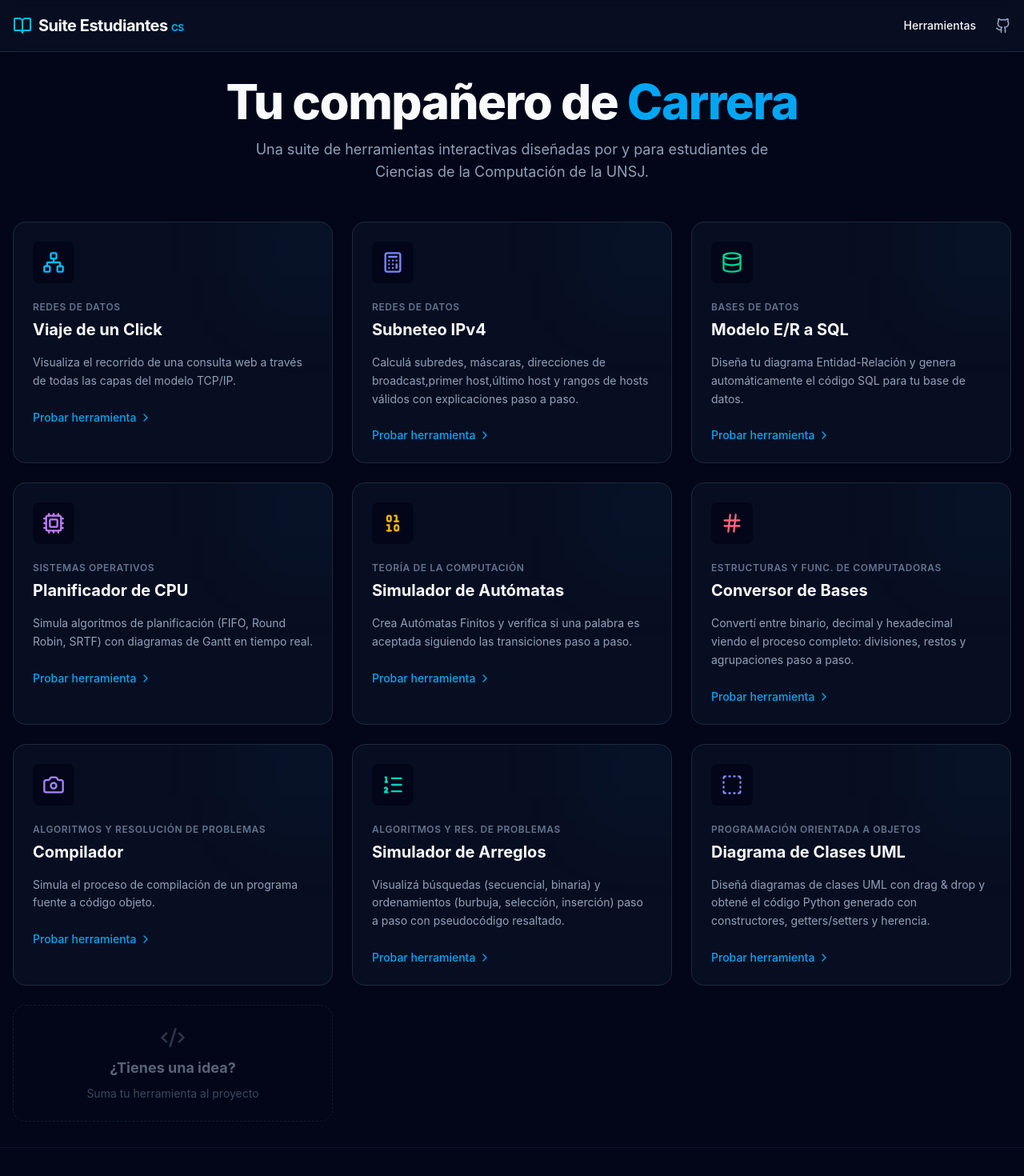
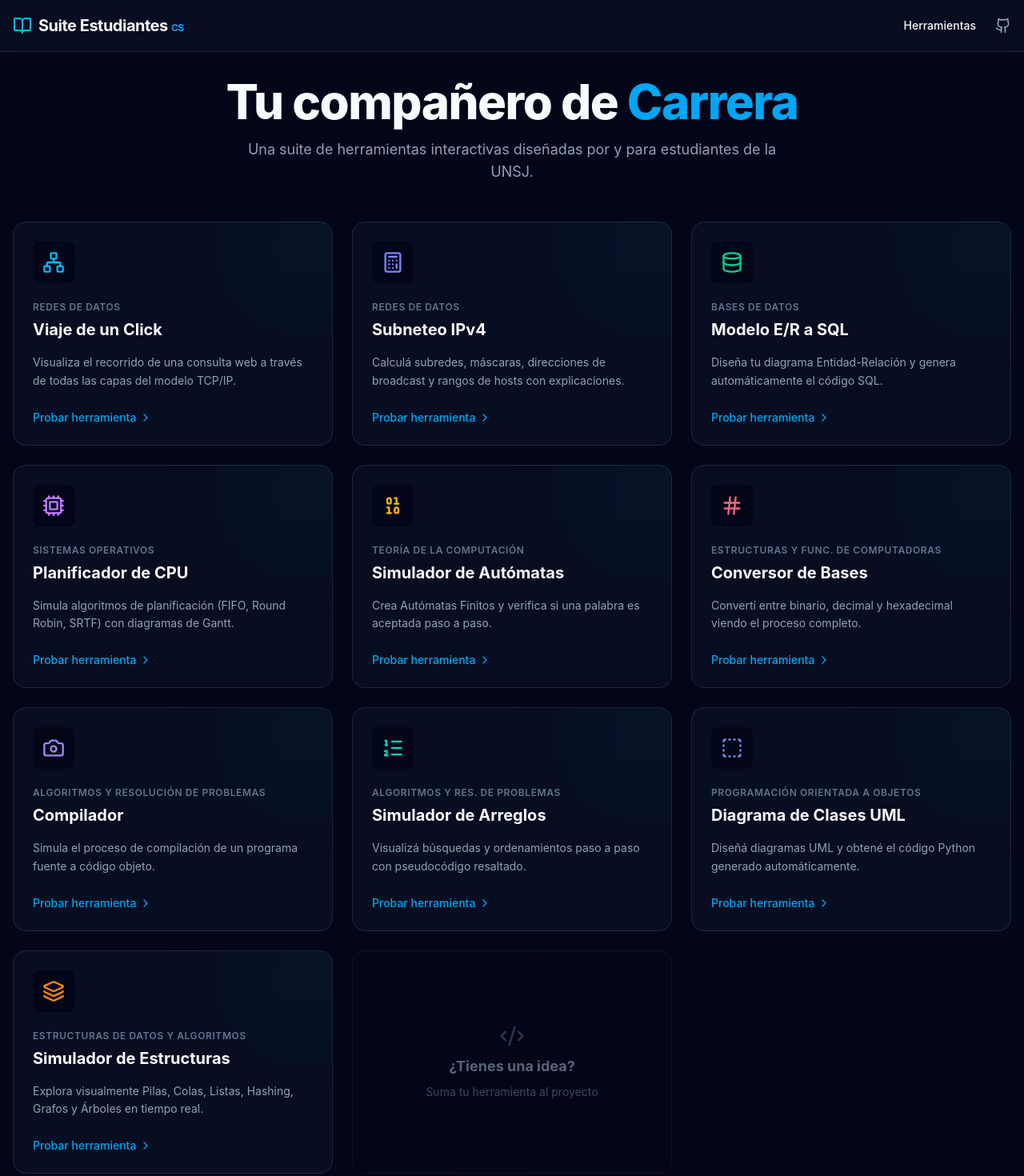
Before and after one commit to JoaquinSasso/MenSso, a React (Vite) app in the folder suite-estudiantes/: page / in a window 1280 px wide. Shown: the top 1470 px of the page at 80% size. Built offline with nearby package versions, Linux system fonts and the light colour scheme.

Commit message:
sin cambios en app,añadí layers,y cree simuladorEDA

```diff
--- a/suite-estudiantes/src/App.tsx
+++ b/suite-estudiantes/src/App.tsx
@@ -8,6 +8,8 @@ import PlanificadorCPU from "./pages/so/PlanificadorCPU";
 import SimuladorArreglos from "./pages/AyRP/SimuladorArreglos";
 import Compilador from "./pages/AyRP/compilador";
 import DiagramaClases from "./pages/poo/DiagramaClases";
+
+
 
 function App() {
     return (
@@ -31,18 +33,18 @@ function App() {
 
                     {/* Algoritmos y Resolución de Problemas */}
                     <Route path="AyRP/compilador" element={<Compilador />} />
+                    <Route path="ayrp/simulador-arreglos" element={<SimuladorArreglos />} />
 
                     {/* Estructuras y Funcionamiento de Computadoras */}
                     <Route path="efc/conversor-bases" element={<ConversorBases />} />
 
-					{/* Algoritmos y Resolución de Problemas */}
-					<Route path="ayrp/simulador-arreglos" element={<SimuladorArreglos />} />
+                    {/* Programacion orientada a objetos */}
+                    <Route path="poo/diagrama-clases" element={<DiagramaClases />} />
 
-					{/* Ruta comodín: cualquier otra URL vuelve al Hub */}
+
+
+                    {/* IMPORTANTE: La ruta comodín siempre al final de la lista */}
                     <Route path="*" element={<Hub />} />
-
-					{/*Programacion orientada a objetos */}
-					<Route path="poo/diagrama-clases" element={<DiagramaClases />} />
                 </Route>
             </Routes>
         </BrowserRouter>
--- a/suite-estudiantes/src/pages/Hub.tsx
+++ b/suite-estudiantes/src/pages/Hub.tsx
@@ -11,9 +11,9 @@ import {
     Camera,
     ListOrdered,
     BoxSelect,
+	Layers,
 } from "lucide-react";
 
-// Definimos el tipo de datos para nuestras herramientas
 interface ToolCard {
     title: string;
     description: string;
@@ -26,8 +26,7 @@ interface ToolCard {
 const tools: ToolCard[] = [
     {
         title: "Viaje de un Click",
-		description:
-			"Visualiza el recorrido de una consulta web a través de todas las capas del modelo TCP/IP.",
+        description: "Visualiza el recorrido de una consulta web a través de todas las capas del modelo TCP/IP.",
         icon: Network,
         path: "/redes/click",
         category: "Redes de Datos",
@@ -35,8 +34,7 @@ const tools: ToolCard[] = [
     },
     {
         title: "Subneteo IPv4",
-		description:
-			"Calculá subredes, máscaras, direcciones de broadcast,primer host,último host y rangos de hosts válidos con explicaciones paso a paso.",
+        description: "Calculá subredes, máscaras, direcciones de broadcast y rangos de hosts con explicaciones.",
         icon: Calculator,
         path: "/redes/subneteo",
         category: "Redes de Datos",
@@ -44,8 +42,7 @@ const tools: ToolCard[] = [
     },
     {
         title: "Modelo E/R a SQL",
-		description:
-			"Diseña tu diagrama Entidad-Relación y genera automáticamente el código SQL para tu base de datos.",
+        description: "Diseña tu diagrama Entidad-Relación y genera automáticamente el código SQL.",
         icon: Database,
         path: "/db/er-sql",
         category: "Bases de Datos",
@@ -53,8 +50,7 @@ const tools: ToolCard[] = [
     },
     {
         title: "Planificador de CPU",
-		description:
-			"Simula algoritmos de planificación (FIFO, Round Robin, SRTF) con diagramas de Gantt en tiempo real.",
+        description: "Simula algoritmos de planificación (FIFO, Round Robin, SRTF) con diagramas de Gantt.",
         icon: Cpu,
         path: "/so/planificador",
         category: "Sistemas Operativos",
@@ -62,8 +58,7 @@ const tools: ToolCard[] = [
     },
     {
         title: "Simulador de Autómatas",
-		description:
-			"Crea Autómatas Finitos y verifica si una palabra es aceptada siguiendo las transiciones paso a paso.",
+        description: "Crea Autómatas Finitos y verifica si una palabra es aceptada paso a paso.",
         icon: Binary,
         path: "/automatas/simulador",
         category: "Teoría de la Computación",
@@ -71,8 +66,7 @@ const tools: ToolCard[] = [
     },
     {
         title: "Conversor de Bases",
-		description:
-			"Convertí entre binario, decimal y hexadecimal viendo el proceso completo: divisiones, restos y agrupaciones paso a paso.",
+        description: "Convertí entre binario, decimal y hexadecimal viendo el proceso completo.",
         icon: Hash,
         path: "/efc/conversor-bases",
         category: "Estructuras y Func. de Computadoras",
@@ -80,8 +74,7 @@ const tools: ToolCard[] = [
     },
     {
         title: "Compilador",
-		description:
-			"Simula el proceso de compilación de un programa fuente a código objeto.",
+        description: "Simula el proceso de compilación de un programa fuente a código objeto.",
         icon: Camera,
         path: "/AyRP/compilador",
         category: "Algoritmos y Resolución de Problemas",
@@ -89,8 +82,7 @@ const tools: ToolCard[] = [
     },
     {
         title: "Simulador de Arreglos",
-		description:
-			"Visualizá búsquedas (secuencial, binaria) y ordenamientos (burbuja, selección, inserción) paso a paso con pseudocódigo resaltado.",
+        description: "Visualizá búsquedas y ordenamientos paso a paso con pseudocódigo resaltado.",
         icon: ListOrdered,
         path: "/ayrp/simulador-arreglos",
         category: "Algoritmos y Res. de Problemas",
@@ -98,30 +90,34 @@ const tools: ToolCard[] = [
     },
     {
         title: "Diagrama de Clases UML",
-		description:
-			"Diseñá diagramas de clases UML con drag & drop y obtené el código Python generado con constructores, getters/setters y herencia.",
+        description: "Diseñá diagramas UML y obtené el código Python generado automáticamente.",
         icon: BoxSelect,
         path: "/poo/diagrama-clases",
         category: "Programación Orientada a Objetos",
         color: "text-indigo-400",
+    },
+    {
+        title: "Simulador de Estructuras",
+        description: "Explora visualmente Pilas, Colas, Listas, Hashing, Grafos y Árboles en tiempo real.",
+        icon: Layers,
+        path: "/EDA/simuladorEDA",
+        category: "Estructuras de Datos y Algoritmos",
+        color: "text-orange-400",
     },
 ];
 
 export default function Hub() {
     return (
         <div className="space-y-12 animate-in fade-in duration-700">
-			{/* Hero Section */}
             <section className="text-center space-y-4">
                 <h1 className="text-4xl md:text-6xl font-extrabold tracking-tight">
                     Tu compañero de <span className="text-sky-500">Carrera</span>
                 </h1>
                 <p className="text-slate-400 text-lg max-w-2xl mx-auto">
-					Una suite de herramientas interactivas diseñadas por y para
-					estudiantes de Ciencias de la Computación de la UNSJ.
+                    Una suite de herramientas interactivas diseñadas por y para estudiantes de la UNSJ.
                 </p>
             </section>
 
-			{/* Grid de Herramientas */}
             <div className="grid grid-cols-1 md:grid-cols-2 lg:grid-cols-3 gap-6">
                 {tools.map((tool) => (
                     <Link
@@ -129,16 +125,11 @@ export default function Hub() {
                         to={tool.path}
                         className="group relative p-6 bg-slate-900/50 border border-slate-800 rounded-2xl hover:border-sky-500/50 hover:bg-slate-800/50 transition-all duration-300 overflow-hidden"
                     >
-						{/* Efecto de brillo de fondo al hacer hover */}
                         <div className="absolute -right-4 -top-4 w-24 h-24 bg-sky-500/10 blur-3xl group-hover:bg-sky-500/20 transition-colors" />
-
                         <div className="space-y-4">
-							<div
-								className={`p-3 rounded-lg bg-slate-950 w-fit ${tool.color}`}
-							>
+                            <div className={`p-3 rounded-lg bg-slate-950 w-fit ${tool.color}`}>
                                 <tool.icon size={28} />
                             </div>
-
                             <div>
                                 <span className="text-xs font-semibold uppercase tracking-wider text-slate-500">
                                     {tool.category}
@@ -147,31 +138,19 @@ export default function Hub() {
                                     {tool.title}
                                 </h3>
                             </div>
-
-							<p className="text-slate-400 text-sm leading-relaxed">
-								{tool.description}
-							</p>
-
+                            <p className="text-slate-400 text-sm leading-relaxed">{tool.description}</p>
                             <div className="flex items-center text-sky-500 text-sm font-medium pt-2">
                                 Probar herramienta
-								<ChevronRight
-									size={16}
-									className="ml-1 group-hover:translate-x-1 transition-transform"
-								/>
+                                <ChevronRight size={16} className="ml-1 group-hover:translate-x-1 transition-transform" />
                             </div>
                         </div>
                     </Link>
                 ))}
 
-				{/* Tarjeta de "Próximamente" para motivar a colaborar */}
                 <div className="p-6 border border-dashed border-slate-800 rounded-2xl flex flex-col items-center justify-center text-center space-y-2 opacity-60">
                     <Code2 size={32} className="text-slate-600" />
-					<h3 className="font-bold text-slate-400 text-lg">
-						¿Tienes una idea?
-					</h3>
-					<p className="text-slate-500 text-sm">
-						Suma tu herramienta al proyecto
-					</p>
+                    <h3 className="font-bold text-slate-400 text-lg">¿Tienes una idea?</h3>
+                    <p className="text-slate-500 text-sm">Suma tu herramienta al proyecto</p>
                 </div>
             </div>
         </div>
```
Also changed, not shown: suite-estudiantes/src/pages/EDA/simuladorEDA.tsx (added), 1 other file (tests, documents, lock files or other folders). Lines whose indentation alone changed are shown as unchanged.
